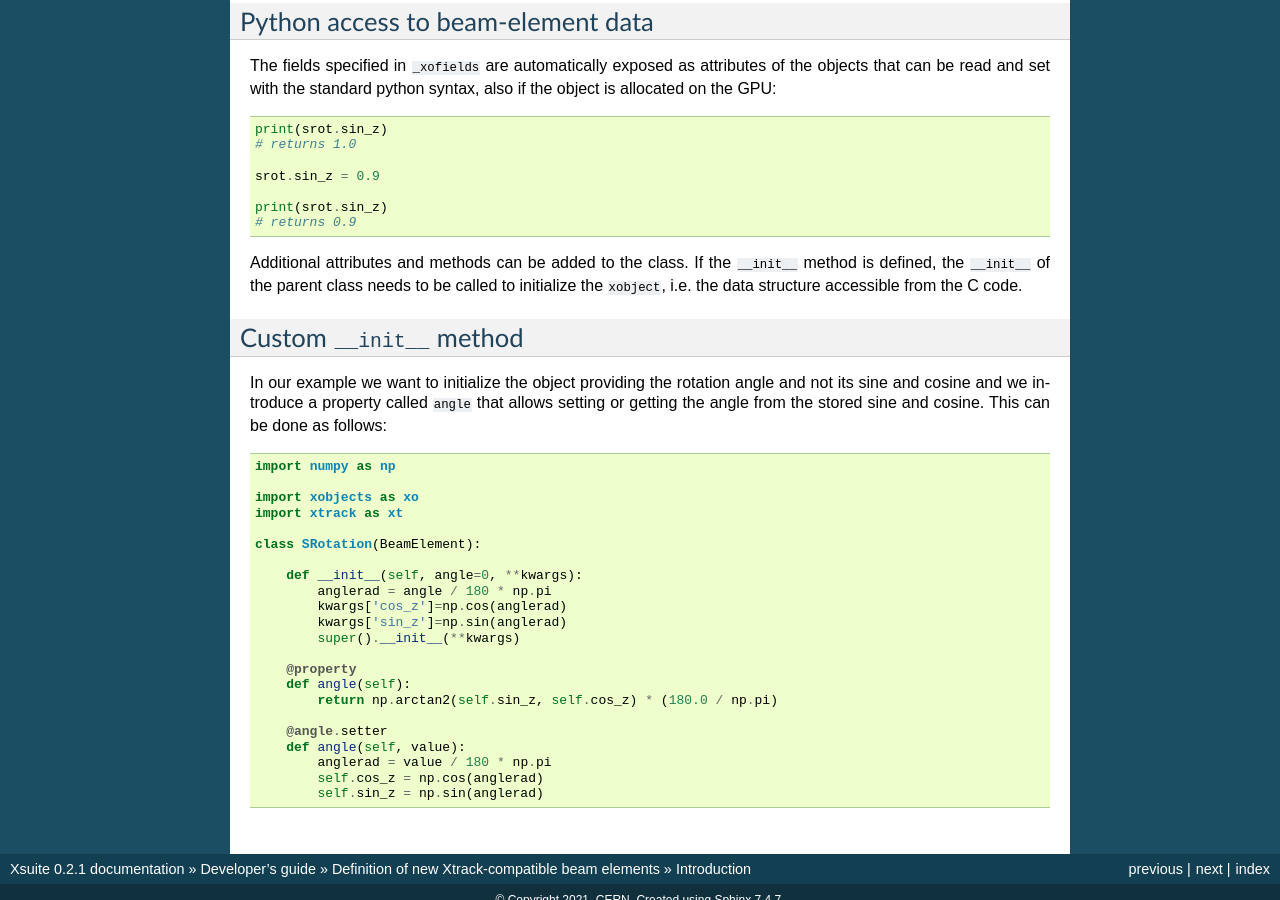
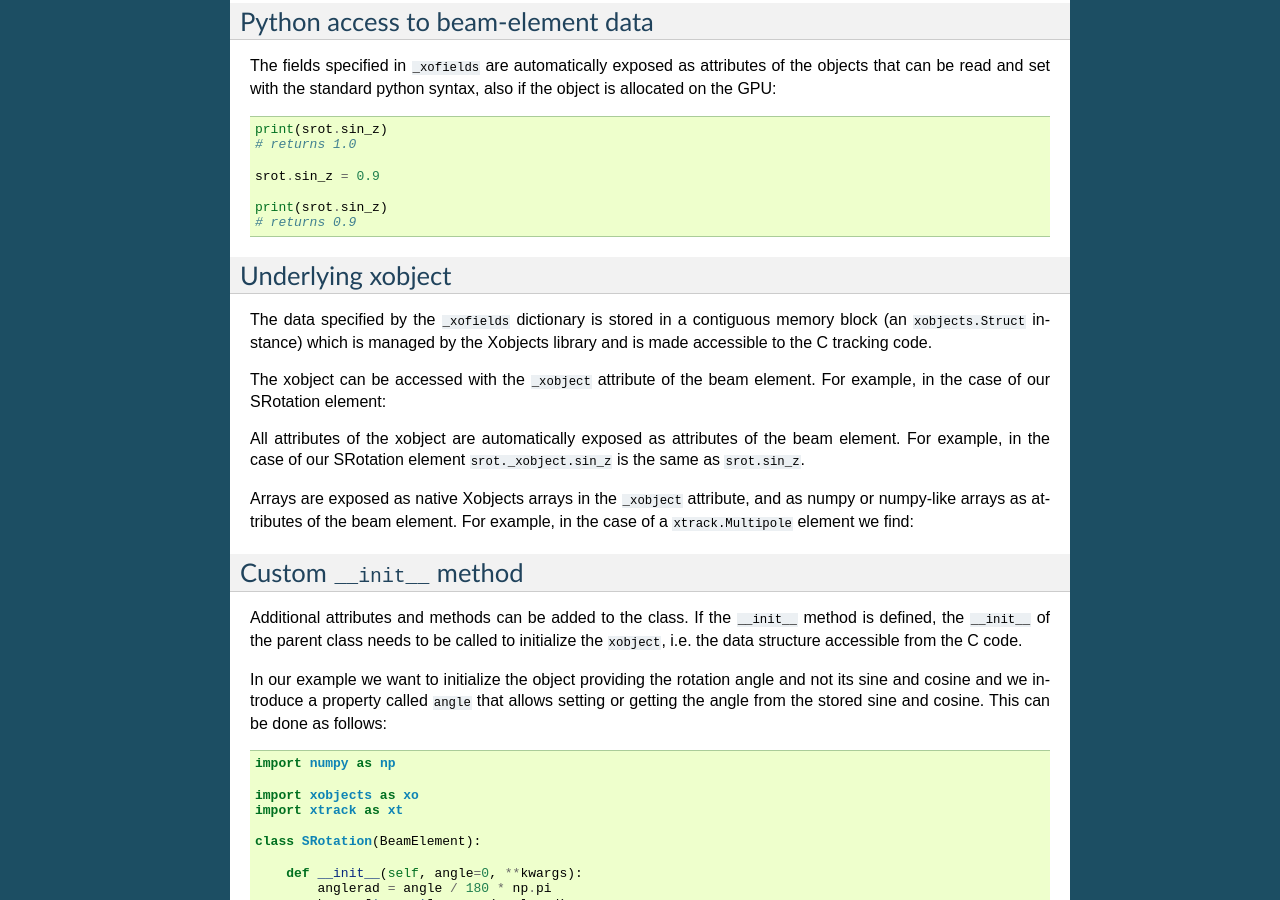
Before and after one commit to xsuite/xsuite, a Sphinx documentation site: the page built from docs/dev_guide_xtbe_data_structure.rst, in a window 1280 px wide and 900 px high, scrolled down 942 px. Built offline with Sphinx 7.4.7, drawn with Linux system fonts in a browser that asks for light colours; some of the changed text lies outside the part shown.

Commit message:
Quick push

```diff
--- a/docs/dev_guide_xtbe_data_structure.rst
+++ b/docs/dev_guide_xtbe_data_structure.rst
@@ -12,8 +12,8 @@ We will use for illustration the "SRotation" element which performs the followin
 The element is fully described by the rotation angle theta.
 
 
-Definition of the data structure
-================================
+Definition and management of the data structure
+===============================================
 
 New beam elements are defined as python classes inheriting from the class ``BeamElement`` of xtrack.
 In each element class we define a dictionary called ``_xofields``, which specifies names and types of the data to be made accessible to the C tracking code.
@@ -66,12 +66,56 @@ The fields specified in ``_xofields`` are automatically exposed as attributes of
     # returns 0.9
 
 
-Additional attributes and methods can be added to the class. If the ``__init__`` method is defined, the ``__init__`` of the parent class needs to be called to initialize the ``xobject``, i.e. the data structure accessible from the C code.
+Underlying xobject
+------------------
+
+The data specified by the ``_xofields`` dictionary is stored in a contiguous memory
+block (an ``xobjects.Struct`` instance) which is managed by the Xobjects library
+and is made accessible to the C tracking code.
+
+The xobject can be accessed with the ``_xobject`` attribute of the beam element.
+For example, in the case of our SRotation element:
+
+.. code-block::python
+
+    srot._xobject
+
+All attributes of the xobject are automatically exposed as attributes of the beam element.
+For example, in the case of our SRotation element ``srot._xobject.sin_z`` is the
+same as ``srot.sin_z``.
+
+Arrays are exposed as native Xobjects arrays in the ``_xobject`` attribute, and
+as numpy or numpy-like arrays as attributes of the beam element. For example, in
+the case of a ``xtrack.Multipole`` element we find:
+
+.. code-block::python
+
+    mp = xtrack.Multipole(knl=[1,2,3])
+
+    mp._xobject.knl
+    # is an xobjects array
+
+    mp.knl
+    # is a numpy array
+
+
+
+
+
+
+
 
 Custom ``__init__`` method
 --------------------------
 
-In our example we want to initialize the object providing the rotation angle and not its sine and cosine and we introduce a property called ``angle`` that allows setting or getting the angle from the stored sine and cosine. This can be done as follows:
+Additional attributes and methods can be added to the class. If the ``__init__``
+method is defined, the ``__init__`` of the parent class needs to be called to
+initialize the ``xobject``, i.e. the data structure accessible from the C code.
+
+In our example we want to initialize the object providing the rotation angle and
+not its sine and cosine and we introduce a property called ``angle`` that allows
+setting or getting the angle from the stored sine and cosine. This can be done
+as follows:
 
 .. code-block:: python
 
```
